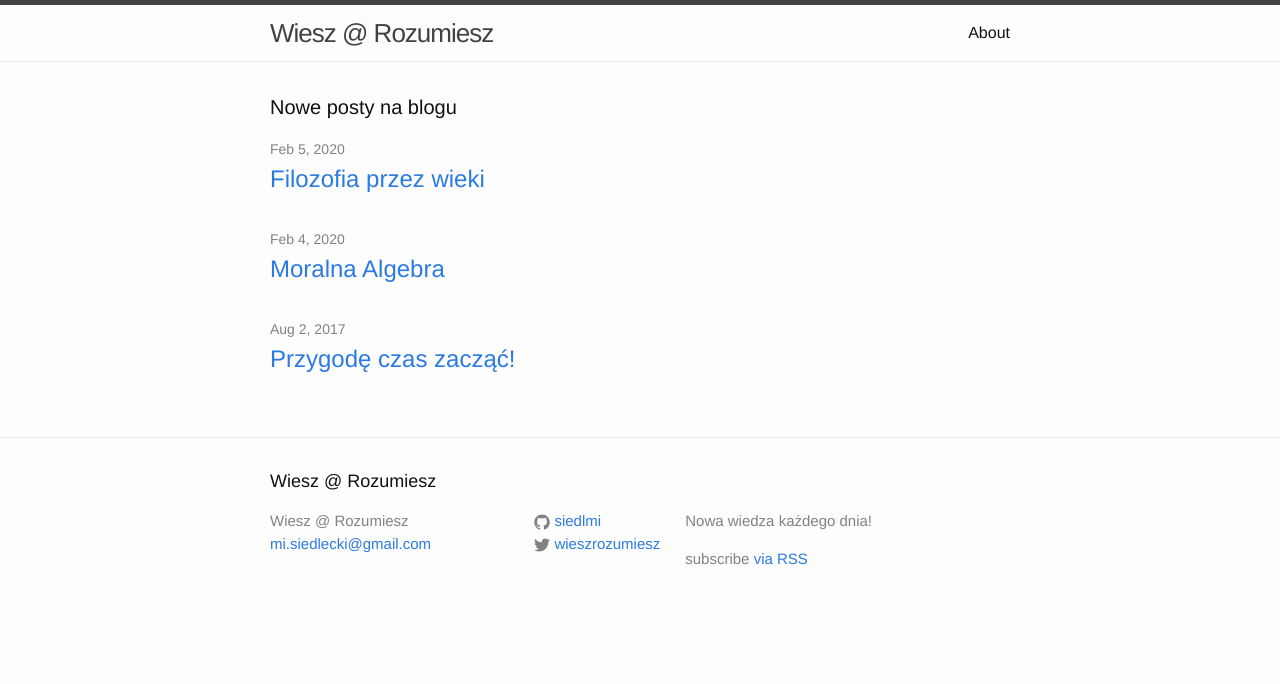
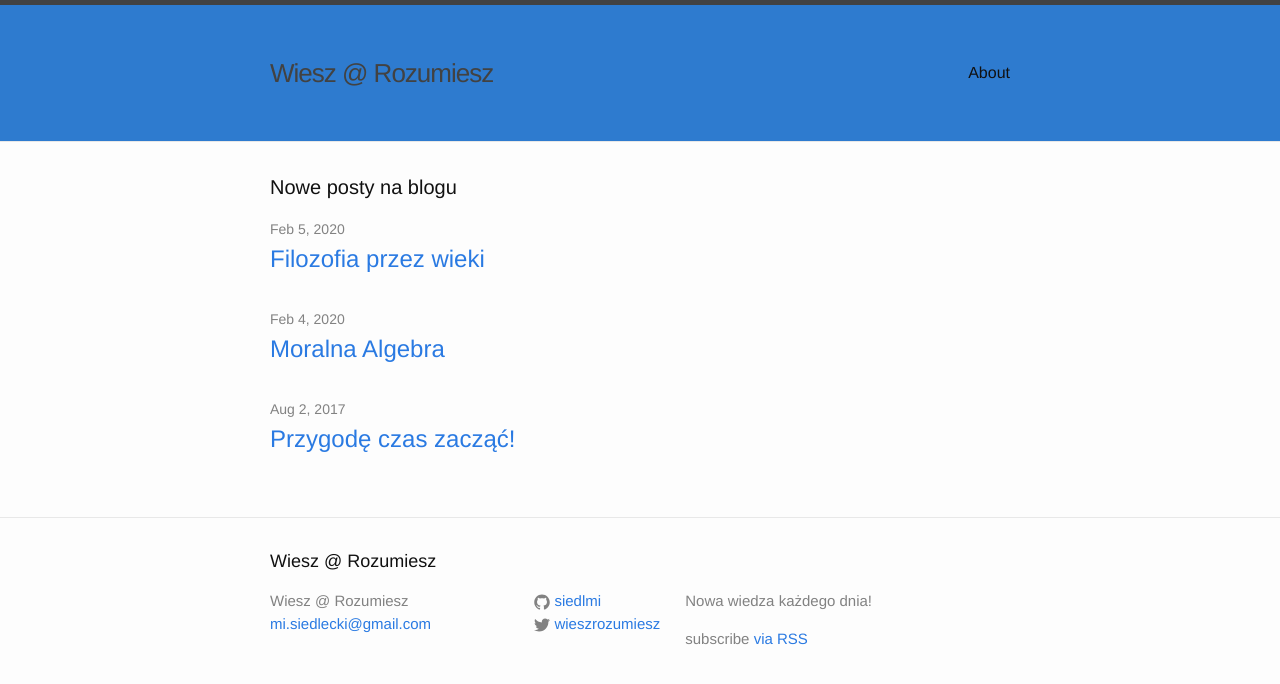
Before and after one commit to siedlmi/siedlmi.github.io, a Jekyll site: the page built from index.html, in a window 1280 px wide. Shown: the top 684 px of the page. Built offline with Jekyll 4.4.1, drawn with Linux system fonts in a browser that asks for light colours; the list of posts is cut into pages by our own code.

Commit message:
Update _base.scss
added header

```diff
--- a/_sass/_base.scss
+++ b/_sass/_base.scss
@@ -25,7 +25,16 @@ body {
     font-kerning: normal;
 }
 
-
+/*
+* Header
+*/
+header {
+  padding-top: 40px;
+  padding-bottom: 40px;
+  font-family: 'Architects Daughter', 'Helvetica Neue', Helvetica, Arial, serif;
+  background: #2e7bcf;
+  border-bottom: solid 1px #275da1;
+}
 
 /**
  * Set `margin-bottom` to maintain vertical rhythm
```
